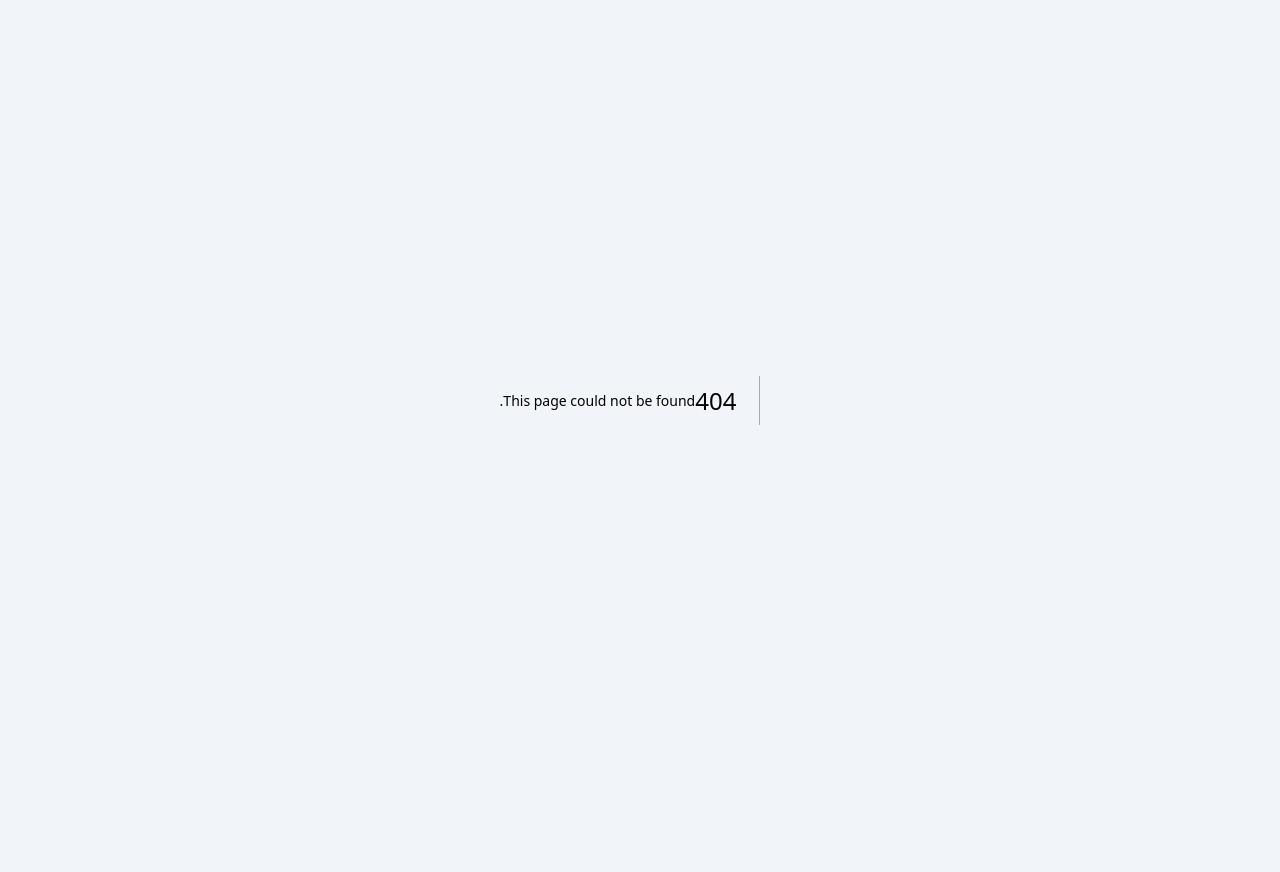
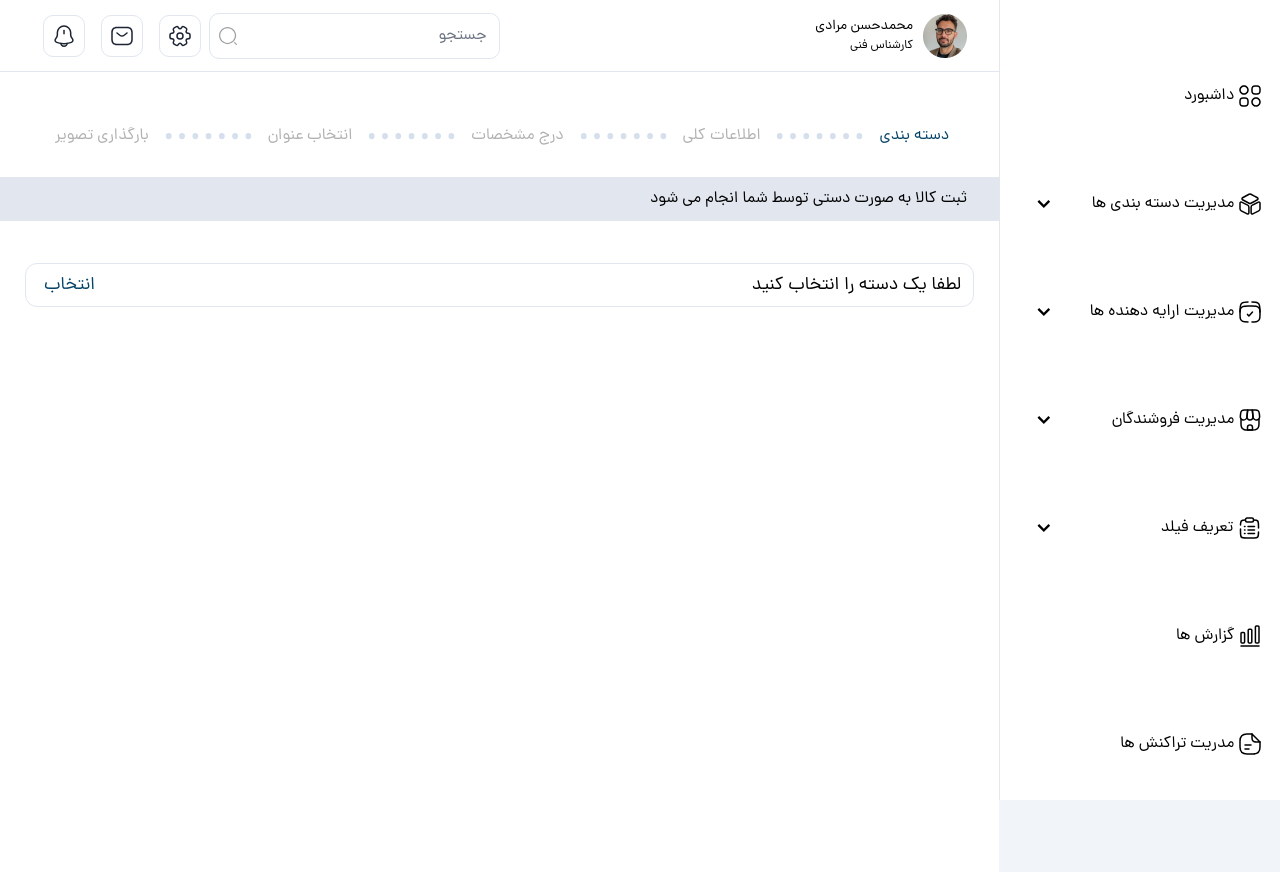
Before and after one commit to Spark-Code-Team/epaal-frontend, a Next.js app in the folder epaal/: page /admin/admin-shop/add-product in a window 1280 px wide. Before the commit this address had no page. Before the commit the page ends 800 px from the top, so only its background shows below. Built offline with nearby package versions, Linux system fonts and the light colour scheme.

Commit message:
add pruduct shop admin

```diff
--- /dev/null
+++ b/epaal/public/icons/Admin/AdminShop/EmpetyStateCircul.js
@@ -0,0 +1,17 @@
+
+
+
+export default function EmpetyStateCircul () {
+
+    return (
+        <svg xmlns="http://www.w3.org/2000/svg" width="87" height="7" viewBox="0 0 87 7" fill="none">
+            <rect x="86.2012" width="6.21435" height="5.68675" rx="2.84337" transform="rotate(90 86.2012 0)" fill="#D6DFEC"/>
+            <rect x="72.9316" width="6.21435" height="5.68675" rx="2.84337" transform="rotate(90 72.9316 0)" fill="#D6DFEC"/>
+            <rect x="59.6641" width="6.21435" height="5.68675" rx="2.84337" transform="rotate(90 59.6641 0)" fill="#D6DFEC"/>
+            <rect x="46.3965" width="6.21435" height="5.68675" rx="2.84337" transform="rotate(90 46.3965 0)" fill="#D6DFEC"/>
+            <rect x="33.125" width="6.21435" height="5.68675" rx="2.84337" transform="rotate(90 33.125 0)" fill="#D6DFEC"/>
+            <rect x="19.8574" width="6.21435" height="5.68675" rx="2.84337" transform="rotate(90 19.8574 0)" fill="#D6DFEC"/>
+            <rect x="6.58789" width="6.21435" height="5.68675" rx="2.84337" transform="rotate(90 6.58789 0)" fill="#D6DFEC"/>
+        </svg>
+    )
+}
--- /dev/null
+++ b/epaal/public/icons/Admin/AdminShop/FullStateCircul.js
@@ -0,0 +1,17 @@
+
+
+
+export default function FullStateCircul () {
+
+    return (
+        <svg xmlns="http://www.w3.org/2000/svg" width="87" height="7" viewBox="0 0 87 7" fill="none">
+            <rect x="86.2012" width="6.21435" height="5.68675" rx="2.84337" transform="rotate(90 86.2012 0)" fill="#054366"/>
+            <rect x="72.9316" width="6.21435" height="5.68675" rx="2.84337" transform="rotate(90 72.9316 0)" fill="#054366"/>
+            <rect x="59.6641" width="6.21435" height="5.68675" rx="2.84337" transform="rotate(90 59.6641 0)" fill="#054366"/>
+            <rect x="46.3965" width="6.21435" height="5.68675" rx="2.84337" transform="rotate(90 46.3965 0)" fill="#054366"/>
+            <rect x="33.125" width="6.21435" height="5.68675" rx="2.84337" transform="rotate(90 33.125 0)" fill="#054366"/>
+            <rect x="19.8574" width="6.21435" height="5.68675" rx="2.84337" transform="rotate(90 19.8574 0)" fill="#054366"/>
+            <rect x="6.58789" width="6.21435" height="5.68675" rx="2.84337" transform="rotate(90 6.58789 0)" fill="#054366"/>
+        </svg>
+    )
+}
--- /dev/null
+++ b/epaal/public/icons/Admin/AdminShop/HalfStateCircul.js
@@ -0,0 +1,17 @@
+
+
+
+export default function HalfStateCircul() {
+
+    return (
+        <svg xmlns="http://www.w3.org/2000/svg" width="86" height="7" viewBox="0 0 86 7" fill="none">
+            <rect x="85.9004" width="6.21435" height="5.68675" rx="2.84337" transform="rotate(90 85.9004 0)" fill="#054366"/>
+            <rect x="72.6309" width="6.21435" height="5.68675" rx="2.84337" transform="rotate(90 72.6309 0)" fill="#054366"/>
+            <rect x="59.3633" width="6.21435" height="5.68675" rx="2.84337" transform="rotate(90 59.3633 0)" fill="#054366"/>
+            <rect x="46.0957" width="6.21435" height="5.68675" rx="2.84337" transform="rotate(90 46.0957 0)" fill="#054366"/>
+            <rect x="32.8242" width="6.21435" height="5.68675" rx="2.84337" transform="rotate(90 32.8242 0)" fill="#D6DFEC"/>
+            <rect x="19.5566" width="6.21435" height="5.68675" rx="2.84337" transform="rotate(90 19.5566 0)" fill="#D6DFEC"/>
+            <rect x="6.28711" width="6.21435" height="5.68675" rx="2.84337" transform="rotate(90 6.28711 0)" fill="#D6DFEC"/>
+        </svg>
+    )
+}
--- /dev/null
+++ b/epaal/src/app/(admin)/admin/admin-shop/add-product/page.js
@@ -0,0 +1,10 @@
+import AddShopProductPage from "@/components/template/AddShopProductPage";
+
+
+
+export default function AddShopProduct() {
+
+    return (
+        <AddShopProductPage />
+    )
+}
--- a/epaal/src/components/layout/AdminLayout/LayoutAdmin.js
+++ b/epaal/src/components/layout/AdminLayout/LayoutAdmin.js
@@ -41,6 +41,7 @@ export default function LayoutAdmin({ children }) {
                     className="
                         w-full
                         bg-white
+                        min-h-full
                     "
                 >
                     { children }
--- /dev/null
+++ b/epaal/src/components/module/adminShop/AddProductTitle.js
@@ -0,0 +1,67 @@
+import EmpetyStateCircul from "../../../../public/icons/Admin/AdminShop/EmpetyStateCircul"
+import FullStateCircul from "../../../../public/icons/Admin/AdminShop/FullStateCircul"
+import HalfStateCircul from "../../../../public/icons/Admin/AdminShop/HalfStateCircul"
+
+
+const titles = [
+    "دسته بندی",
+    "اطلاعات کلی",
+    "درج مشخصات",
+    "انتخاب عنوان",
+    "بارگذاری تصویر",
+]
+
+
+export default function AddProductTitle({ levelState }) {
+
+    return (
+        <div
+            className="
+                flex
+                gap-4
+                mt-[52px]
+                mb-[29px]
+                mx-[50px]
+            "
+        >
+            {
+                titles.map((item, index) => (
+                    <div
+                        key={index}
+                        className={`
+                            flex
+                            ${index == titles.length -1 ? "flex-row-reverse" : "flex-row"}
+                            items-center
+                            gap-4
+
+                        `}
+                    >
+                        <p
+                            className={`
+                                text-[16px]
+                                font-normal
+                                ${ levelState >= index + 1 ? "text-[#054366]" : "text-[#B1B1B1]"}
+
+                            `}
+                        >
+                            { item }
+                        </p>
+                        <div
+                            className={`
+                                ${index == titles.length -1 ? "hidden" : ""}
+                            `}
+                        >
+                            {
+                                levelState <  index + 1 | levelState == 1 ? (
+                                    <EmpetyStateCircul />
+                                ) : levelState == index + 1 ? (
+                                    <HalfStateCircul />
+                                ) : <FullStateCircul />
+                            }
+                        </div>
+                    </div>
+                ))
+            }
+        </div>
+    )
+}
--- /dev/null
+++ b/epaal/src/components/module/adminShop/Hint.jsx
@@ -0,0 +1,22 @@
+
+
+
+export default function Hint() {
+
+    return (
+        <div
+            className="
+                w-full
+                bg-[#E1E6EF]
+                text-[16px]
+                font-normal
+                py-[10px]
+                pr-8
+            "
+        >
+            <p>
+                ثبت کالا به صورت دستی توسط شما انجام می شود
+            </p>
+        </div>
+    )
+}
--- /dev/null
+++ b/epaal/src/components/module/adminShop/SelectCategory.js
@@ -0,0 +1,44 @@
+
+
+
+export default function SelectCategory() {
+
+    return (
+        <div
+            className="
+                border
+                rounded-xl
+                border-[#E1E6EF]
+                pt-2
+                pr-3
+                pb-[7px]
+                pl-[18px]
+                mt-[42px]
+                mx-auto
+                flex
+                items-center
+                justify-between
+                w-[95%]
+            "
+        >
+            <p
+                className="
+                    text-[18px]
+                    font-normal
+                "
+            >
+                لطفا یک دسته را انتخاب کنید
+            </p>
+            <p
+                className="
+                    text-[18px]
+                    font-normal
+                    text-[#054366]
+                    cursor-pointer
+                "
+            >
+                انتخاب
+            </p>
+        </div>
+    )
+}
--- /dev/null
+++ b/epaal/src/components/template/AddShopProductPage.js
@@ -0,0 +1,16 @@
+import AddProductTitle from "../module/adminShop/AddProductTitle";
+import Hint from "../module/adminShop/Hint";
+import SelectCategory from "../module/adminShop/SelectCategory";
+
+
+
+export default function AddShopProductPage() {
+
+    return (
+        <>
+            <AddProductTitle levelState={1} />
+            <Hint />
+            <SelectCategory />
+        </>
+    )
+}
--- a/epaal/src/constant/AdminForm.js
+++ b/epaal/src/constant/AdminForm.js
@@ -161,3 +161,87 @@ export const sidebarOptions = [
             children: []
         },
 ]
+
+export const ShopSidebar = [
+    {
+        title: "داشبورد",
+        link: "#",
+        icon: <DashboardIcon />,
+        children: []
+    },
+    {
+        title: "مدیریت سفارشات ها",
+        link: "",
+        icon: <CateIcon />,
+        children: [
+            {
+                title: "سطح یک",
+                link: "/admin/categories/level-one"
+            },
+            {
+                title: "سطح دو",
+                link: "/admin/categories/create-level-tow"
+            },
+            {
+                title:"سطح سه",
+                link: "/admin/categories/create-level-three"
+            },
+            {
+                title: "سطح چهار",
+                link: "/admin/categories/create-level-four"
+            },
+        ]
+    },
+
+    {
+        title: "مدیریت سفارشات ها",
+        link: "#",
+        icon: <MannageIcon />,
+        children: [
+            {
+                title: "اتصال",
+                link: "/admin/providers"
+            },
+            {
+                title: "اطلاعات ارایه دهنده",
+                link: "/admin/sellers"
+            },
+        ]
+    },
+
+    {
+        title: "مدیریت فروشندگان",
+        link: "#",
+        icon: <FroshandeIcon />,
+        children: [
+            {
+                title: "فروشندگان",
+                link: "/admin/sellers"
+            },
+            {
+                title: "تسویه",
+                link: "/admin/settlement-seller"
+            }
+
+        ]
+    },
+
+    {
+        title: "گزارش ها",
+        link: "#",
+        icon: <ChartIcon />,
+        children: []
+    },
+    {
+        title: "مدریت تخفیف ها",
+        link: "#",
+        icon: <TransActionIcon />,
+        children: []
+    },
+    {
+        title: "مدریت کاربران",
+        link: "#",
+        icon: <PeopleIcon />,
+        children: []
+    },
+]
```
